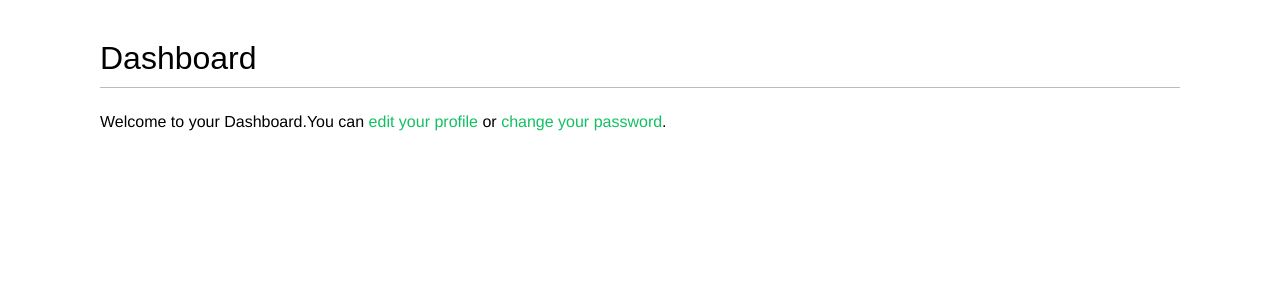
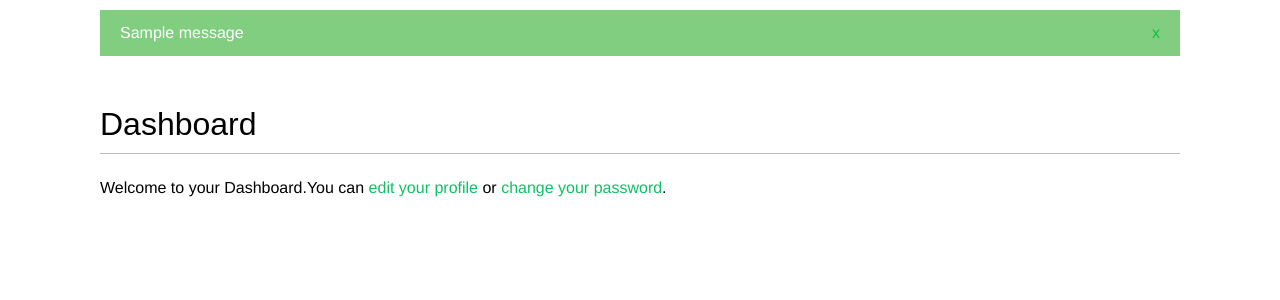
Before and after one commit to HanZawNyein/django4-SocialWebsite, a Django app: page /account/ in a window 1280 px wide. Shown: the part 48-348 px from the top of the page. Run offline with Django 4.2, Linux system fonts and the light colour scheme; a user stored in the database is signed in; tables that the repository leaves empty hold one stand-in row (values such as "Sample post"); one stand-in notice (Sample message) is shown; some web fonts are replaced.

Commit message:
using message framework

```diff
--- a/account/views.py
+++ b/account/views.py
@@ -2,7 +2,7 @@ from django.shortcuts import render
 from django.contrib.auth import authenticate, login
 from django.http import HttpResponse
 from django.contrib.auth.decorators import login_required
-
+from django.contrib import messages
 
 from .forms import LoginForm, UserRegistrationForm, UserEditForm, ProfileEditForm
 from .models import Profile
@@ -51,6 +51,9 @@ def edit(request):
         if user_form.is_valid() and profile_form.is_valid():
             user_form.save()
             profile_form.save()
+            messages.success(request,'Profile Updated Successfully.')
+        else:
+            messages.error(request,'Error Updating your profile.')
     else:
         user_form = UserEditForm(instance=request.user)
         profile_form = ProfileEditForm(instance=request.user.profile)
--- a/templates/base.html
+++ b/templates/base.html
@@ -30,6 +30,18 @@
           {% endif %}
       </span>
     </div>
+
+    {% if messages %}
+      <ul class="messages">
+      {% for message in messages %}
+        <li class="{{ message.tags }}">
+        {{ message|safe }}
+        <a href="#" class="close">x</a>
+        </li>
+      {% endfor %}
+      </ul>
+    {% endif %}
+
     <div id="content">{% block content %} {% endblock content %}</div>
   </body>
 </html>
```
Also changed, not shown: README.md.
